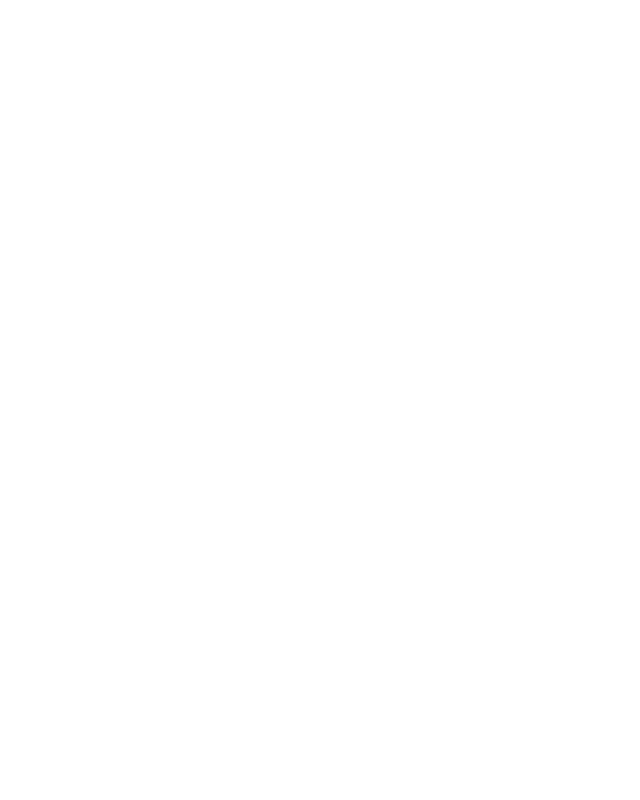
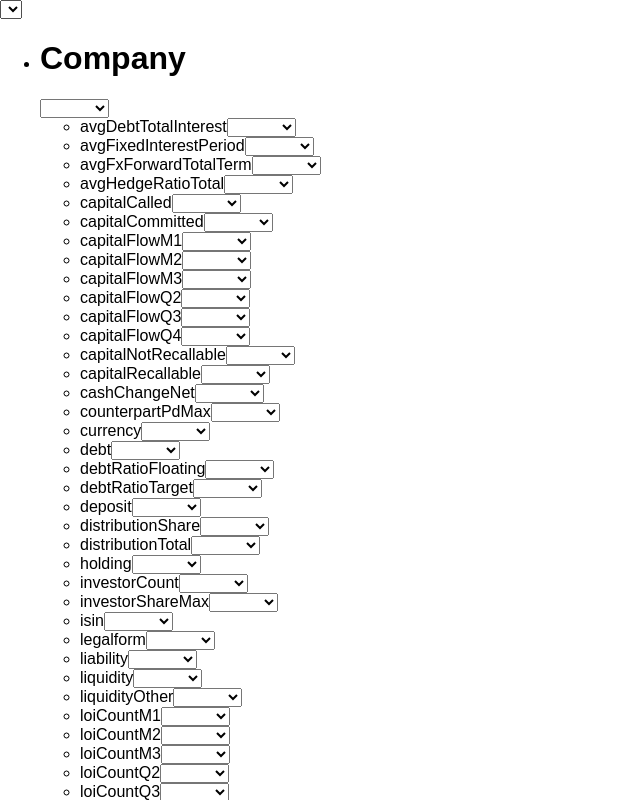
Before and after one commit to zgif/ruleset-generator, a React (Create React App) app: page / in a window 1280 px wide. Shown: the top 800 px of the page, without its empty margins (0-640 px from the left). Built offline with nearby package versions, Linux system fonts and the light colour scheme.

Commit message:
Create components

```diff
--- /dev/null
+++ b/src/components/BaseRulesetSelect.js
@@ -0,0 +1,11 @@
+import React, { Component } from 'react';
+
+class BaseRulesetSelect extends Component {
+  render() {
+    return (
+      <select></select>
+    );
+  }
+}
+
+export default BaseRulesetSelect;
--- /dev/null
+++ b/src/components/Entity.js
@@ -0,0 +1,25 @@
+import React, { Component } from 'react';
+import RuleSelect from './RuleSelect.js';
+import FieldList from './FieldList.js';
+import EntityList from './EntityList.js';
+
+class Entity extends Component {
+  render() {
+    return (
+      <div>
+        <label>
+          <h1>{this.props.name}</h1>
+          <RuleSelect />
+        </label>
+
+        <FieldList fields={this.props.fields} />
+        <button type="button">Add field</button>
+
+        <EntityList entities={this.props.entities} />
+        <button type="button">Add entity</button>
+      </div>
+    );
+  }
+}
+
+export default Entity;
--- /dev/null
+++ b/src/components/EntityList.js
@@ -0,0 +1,26 @@
+import React, { Component } from 'react';
+import Entity from './Entity.js';
+
+class EntityList extends Component {
+  renderEntity(entity) {
+    return (
+      <Entity name={entity.entityName}
+              fields={entity.fields}
+              entities={entity.subEntities} />
+    );
+  }
+
+  render() {
+    return (
+      <ul>
+        {this.props.entities.map(entity => (
+          <li key={entity.entityName}>
+            {this.renderEntity(entity)}
+          </li>
+        ))}
+      </ul>
+    );
+  }
+}
+
+export default EntityList;
--- /dev/null
+++ b/src/components/Field.js
@@ -0,0 +1,17 @@
+import React, { Component } from 'react';
+import RuleSelect from './RuleSelect.js';
+
+class Field extends Component {
+  render() {
+    return (
+      <div>
+        <label>
+          {this.props.name}
+          <RuleSelect />
+        </label>
+      </div>
+    );
+  }
+}
+
+export default Field;
--- /dev/null
+++ b/src/components/FieldList.js
@@ -0,0 +1,18 @@
+import React, { Component } from 'react';
+import Field from './Field.js';
+
+class FieldList extends Component {
+  render() {
+    return (
+      <ul>
+        {this.props.fields.map(fieldName => (
+          <li key={fieldName}>
+            <Field name={fieldName} />
+          </li>
+        ))}
+      </ul>
+    );
+  }
+}
+
+export default FieldList;
--- /dev/null
+++ b/src/components/RuleSelect.js
@@ -0,0 +1,45 @@
+import React, { Component } from 'react';
+
+const options = [
+  {
+    text: '',
+    value: ''
+  },
+
+  {
+    text: 'core',
+    value: 'core'
+  },
+
+  {
+    text: 'not',
+    value: 'not'
+  },
+
+  {
+    text: 'optional',
+    value: 'optional'
+  }
+];
+
+class RuleSelect extends Component {
+  renderOptions() {
+    return options.map(option => (
+      <option key={option.value} value={option.value}>
+        {option.text}
+      </option>
+    ));
+  }
+
+  render() {
+    const options = this.renderOptions();
+
+    return (
+      <select value={this.props.value}>
+        {options}
+      </select>
+    );
+  }
+}
+
+export default RuleSelect;
--- /dev/null
+++ b/src/components/RulesetForm.js
@@ -0,0 +1,15 @@
+import React, { Component } from 'react';
+import EntityList from './EntityList';
+
+class RulesetForm extends Component {
+  render() {
+    return (
+      <form>
+        <EntityList entities={this.props.entity ? [this.props.entity] : []} />
+        <button type="button">Download!</button>
+      </form>
+    );
+  }
+}
+
+export default RulesetForm;
--- a/src/containers/App.js
+++ b/src/containers/App.js
@@ -1,4 +1,6 @@
 import React, { Component } from 'react';
+import BaseRulesetSelect from '../components/BaseRulesetSelect';
+import RulesetForm from '../components/RulesetForm';
 import './App.css';
 
 class App extends Component {
@@ -18,6 +20,8 @@
   render() {
     return (
       <div className="App">
+        <BaseRulesetSelect />
+        <RulesetForm entity={this.entity} />
       </div>
     );
   }
```
